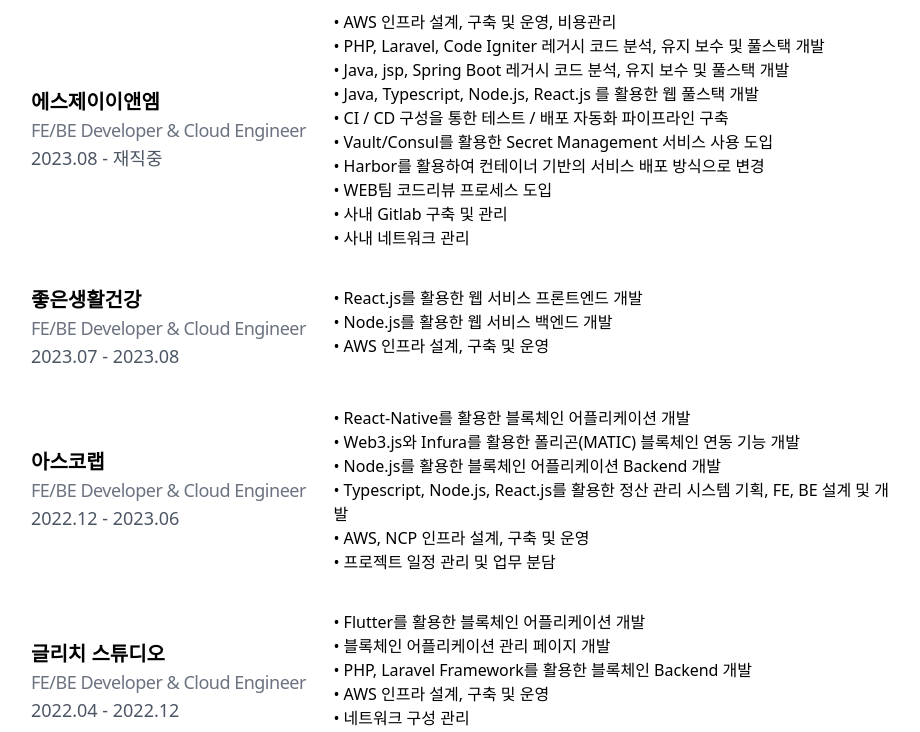
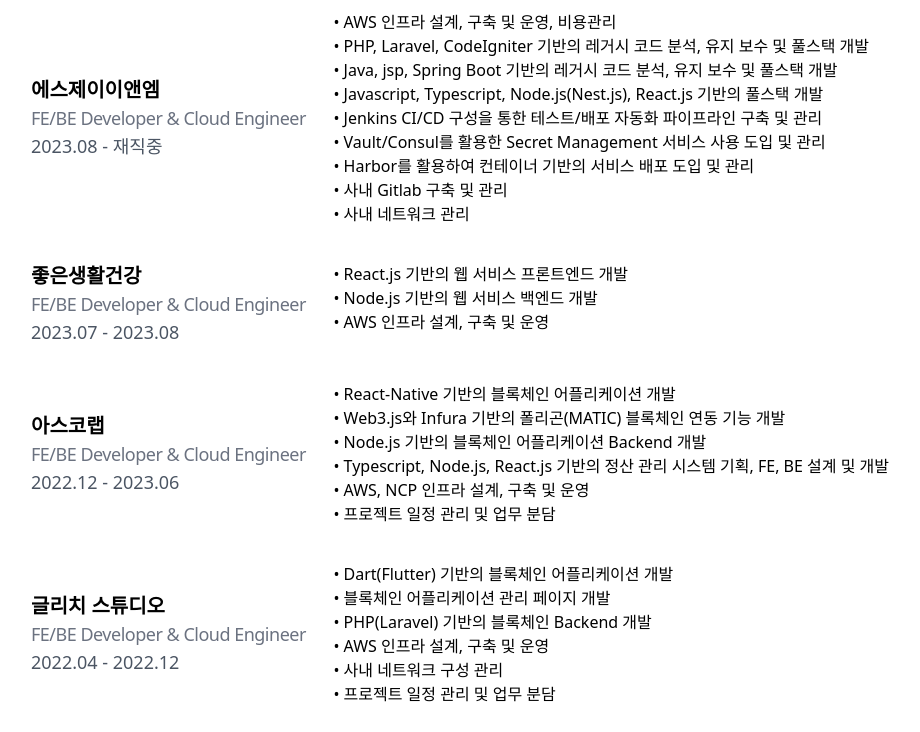
Before and after one commit to sedna99/portfolio, a React (Vite) app: page / in a window 1280 px wide. Shown: the part 1460-2192 px from the top of the page, without its empty margins (177-1097 px from the left). Built offline with nearby package versions, Linux system fonts and the light colour scheme.

Commit message:
Fix: 경험의 문구 다듬기

```diff
--- a/src/sections/Experiences.tsx
+++ b/src/sections/Experiences.tsx
@@ -15,13 +15,12 @@
     position: "FE/BE Developer & Cloud Engineer",
     descriptions: [
       "AWS 인프라 설계, 구축 및 운영, 비용관리",
-      "PHP, Laravel, Code Igniter 레거시 코드 분석, 유지 보수 및 풀스택 개발",
-      "Java, jsp, Spring Boot 레거시 코드 분석, 유지 보수 및 풀스택 개발",
-      "Java, Typescript, Node.js, React.js 를 활용한 웹 풀스택 개발",
-      "CI / CD 구성을 통한 테스트 / 배포 자동화 파이프라인 구축",
-      "Vault/Consul를 활용한 Secret Management 서비스 사용 도입",
-      "Harbor를 활용하여 컨테이너 기반의 서비스 배포 방식으로 변경",
-      "WEB팀 코드리뷰 프로세스 도입",
+      "PHP, Laravel, CodeIgniter 기반의 레거시 코드 분석, 유지 보수 및 풀스택 개발",
+      "Java, jsp, Spring Boot 기반의 레거시 코드 분석, 유지 보수 및 풀스택 개발",
+      "Javascript, Typescript, Node.js(Nest.js), React.js 기반의 풀스택 개발",
+      "Jenkins CI/CD 구성을 통한 테스트/배포 자동화 파이프라인 구축 및 관리",
+      "Vault/Consul를 활용한 Secret Management 서비스 사용 도입 및 관리",
+      "Harbor를 활용하여 컨테이너 기반의 서비스 배포 도입 및 관리",
       "사내 Gitlab 구축 및 관리",
       "사내 네트워크 관리",
     ],
@@ -31,8 +30,8 @@
     date: "2023.07 - 2023.08",
     position: "FE/BE Developer & Cloud Engineer",
     descriptions: [
-      "React.js를 활용한 웹 서비스 프론트엔드 개발",
-      "Node.js를 활용한 웹 서비스 백엔드 개발",
+      "React.js 기반의 웹 서비스 프론트엔드 개발",
+      "Node.js 기반의 웹 서비스 백엔드 개발",
       "AWS 인프라 설계, 구축 및 운영",
     ],
   },
@@ -41,10 +40,10 @@
     date: "2022.12 - 2023.06",
     position: "FE/BE Developer & Cloud Engineer",
     descriptions: [
-      "React-Native를 활용한 블록체인 어플리케이션 개발",
-      "Web3.js와 Infura를 활용한 폴리곤(MATIC) 블록체인 연동 기능 개발",
-      "Node.js를 활용한 블록체인 어플리케이션 Backend 개발",
-      "Typescript, Node.js, React.js를 활용한 정산 관리 시스템 기획, FE, BE 설계 및 개발",
+      "React-Native 기반의 블록체인 어플리케이션 개발",
+      "Web3.js와 Infura 기반의 폴리곤(MATIC) 블록체인 연동 기능 개발",
+      "Node.js 기반의 블록체인 어플리케이션 Backend 개발",
+      "Typescript, Node.js, React.js 기반의 정산 관리 시스템 기획, FE, BE 설계 및 개발",
       "AWS, NCP 인프라 설계, 구축 및 운영",
       "프로젝트 일정 관리 및 업무 분담",
     ],
@@ -54,11 +53,11 @@
     date: "2022.04 - 2022.12",
     position: "FE/BE Developer & Cloud Engineer",
     descriptions: [
-      "Flutter를 활용한 블록체인 어플리케이션 개발",
+      "Dart(Flutter) 기반의 블록체인 어플리케이션 개발",
       "블록체인 어플리케이션 관리 페이지 개발",
-      "PHP, Laravel Framework를 활용한 블록체인 Backend 개발",
+      "PHP(Laravel) 기반의 블록체인 Backend 개발",
       "AWS 인프라 설계, 구축 및 운영",
-      "네트워크 구성 관리",
+      "사내 네트워크 구성 관리",
       "프로젝트 일정 관리 및 업무 분담",
     ],
   },
@@ -67,9 +66,9 @@
     date: "2017.06 - 2021.04",
     position: "Frontend/Backend Developer",
     descriptions: [
-      "프론트엔드 & 백엔드 개발",
+      "Javascript, Typescript, Node.js, React.js 기반의 풀스택 개발",
+      "연구용 딥 러닝 프로젝트 진행",
       "AWS 인프라 운영 및 관리",
-      "딥 러닝 프로젝트 진행",
     ],
   },
 ];
```
